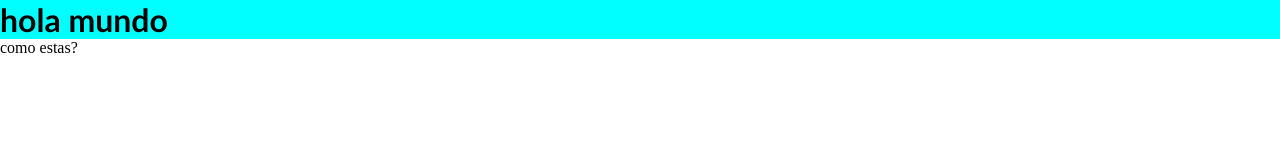
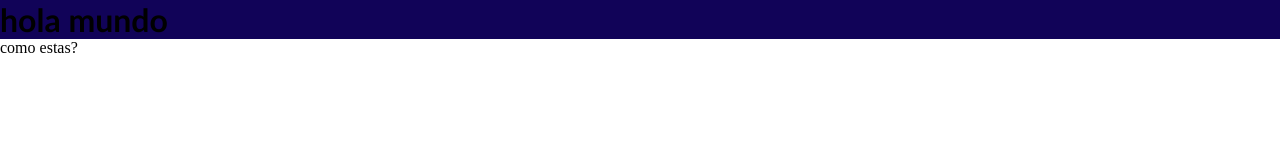
Before and after one commit to pablomartinezc8/comision-33030, a plain HTML site: page index.html in a window 1280 px wide. Drawn offline with Linux system fonts and the light colour scheme.

Commit message:
cambie el color de fondo del titulo

```diff
--- a/css/style.css
+++ b/css/style.css
@@ -4,6 +4,6 @@
     box-sizing: border-box;
 }
 h1{
-    background-color: aqua;
+    background-color: rgb(17, 3, 88);
     font-family: 'Gill Sans', 'Gill Sans MT', Calibri, 'Trebuchet MS', sans-serif;
 }
```
Also changed, not shown: index.html (+2 -1 lines).
